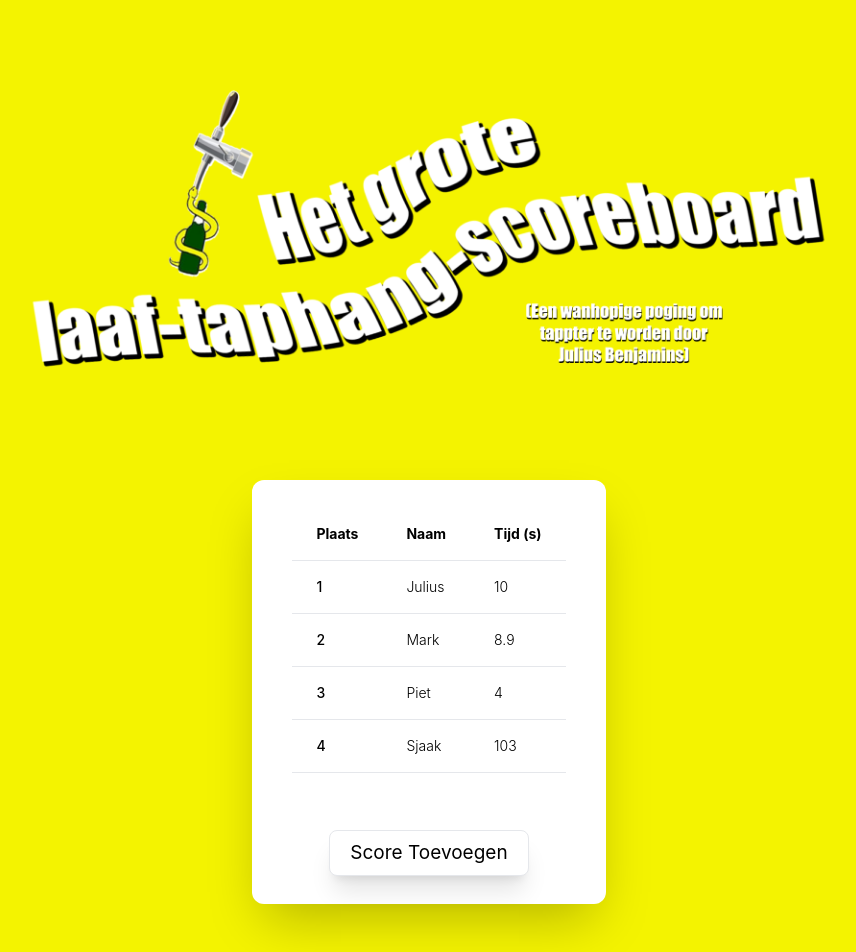
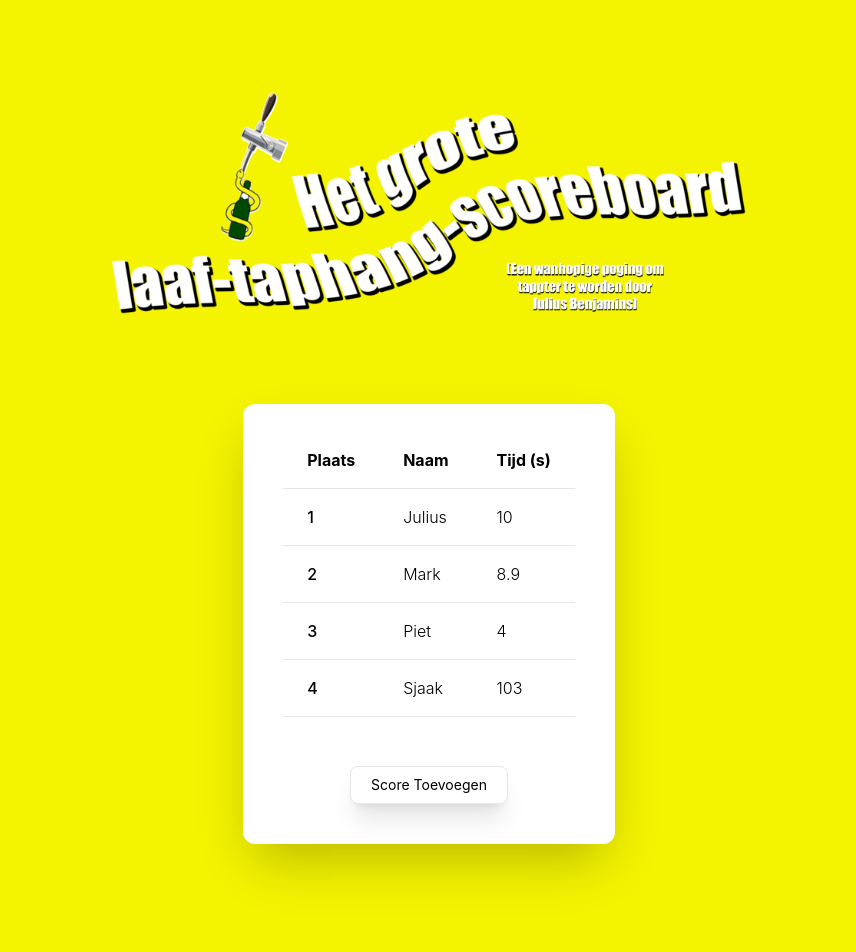
Before and after one commit to juliusbenjamins/kruisje, a React (Create React App) app: page / in a window 1280 px wide. Shown: the top 952 px of the page, without its empty margins (211-1067 px from the left). Built offline with nearby package versions, Linux system fonts and the light colour scheme; grey boxes are pictures that could not be loaded.

Commit message:
added titel

```diff
--- a/src/App.js
+++ b/src/App.js
@@ -35,9 +35,9 @@ export const App = () => {
 	} else {
     return (
       <div class="App">
-        <div class='App-body'>
-        <div>
-          <img class='scale-75 -mb-20 -mt-20 object-center' src={logo}/>
+        <div class='App-body min-h-screen flex flex-col m-5'>
+        <div class='mx-5'>
+          <img class='object-center h-96' src={logo} alt='logo'/>
         </div>
         <div class='mx-10 mb-8 px-10 py-5 bg-white shadow-2xl rounded-xl'>
           <div class='mb-10'>
@@ -45,7 +45,7 @@ export const App = () => {
               <div class="overflow-x-auto sm:-mx-6 lg:-mx-8">
                 <div class="inline-block min-w-full py-2 sm:px-6 lg:px-8">
                   <div class="overflow-hidden">
-                    <table class="min-w-full text-left text-sm font-light">
+                    <table class="min-w-full text-left text-base font-light">
                       <thead class="border-b font-medium dark:border-neutral-500">
                         <tr>
                           <th scope="col" class="px-6 py-4">Plaats</th>
@@ -72,15 +72,15 @@ export const App = () => {
               </div>
             </div>
             </div>
-            <button className="border rounded-lg m-2 px-5 py-2 text-black
-                bg-white shadow-xl"
+            <button className="border rounded-lg mb-5 px-5 py-2 text-black
+                bg-white shadow-xl text-sm"
                 onClick={() => addScore()}>
                 Score Toevoegen
             </button>
           </div>
 
-          <div class='m-10'>
-          <iframe width="560" height="315" src="https://www.youtube.com/embed/mML2fPec7xU"
+          <div class='m-10 relative flex flex-grow'>
+          <iframe width="420" height="236" src="https://www.youtube.com/embed/mML2fPec7xU"
           title="YouTube video player" frameborder="0"
           allow="accelerometer; autoplay; clipboard-write;
           encrypted-media; gyroscope; picture-in-picture; web-share"
```
